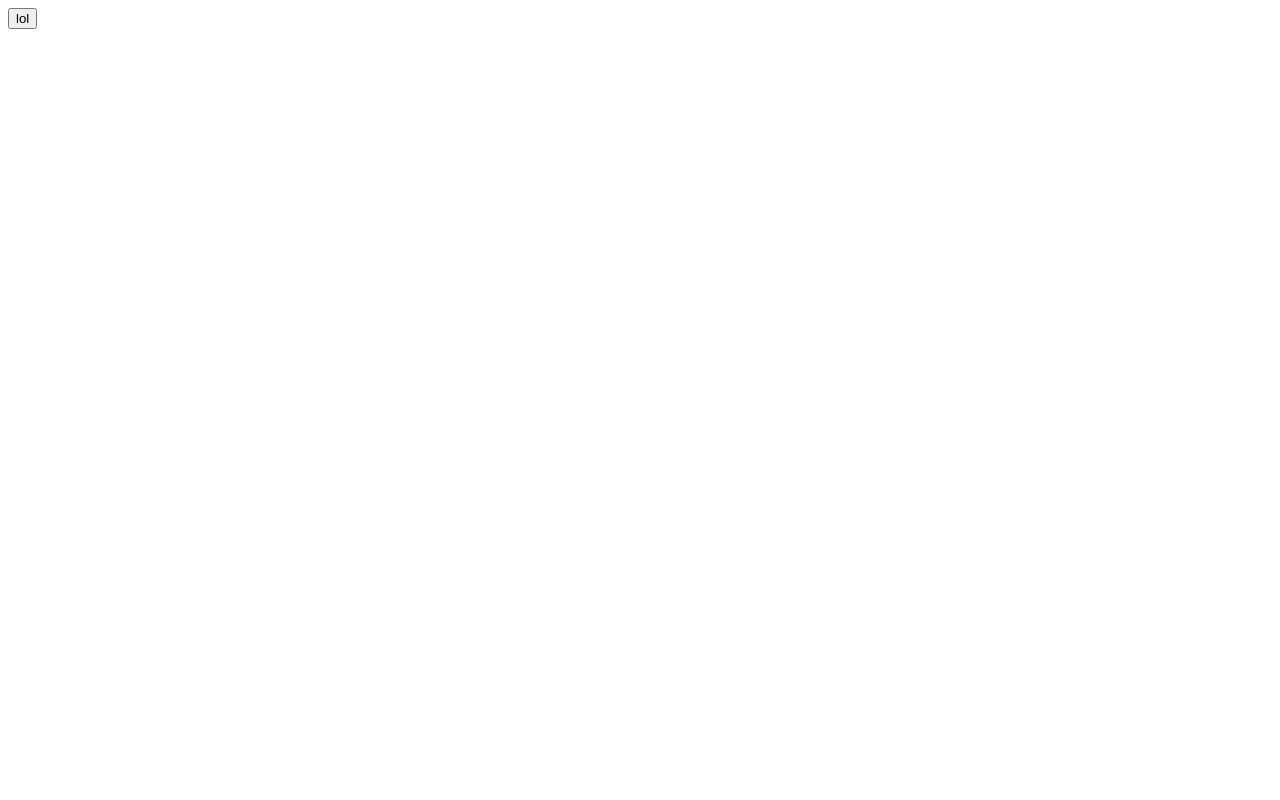
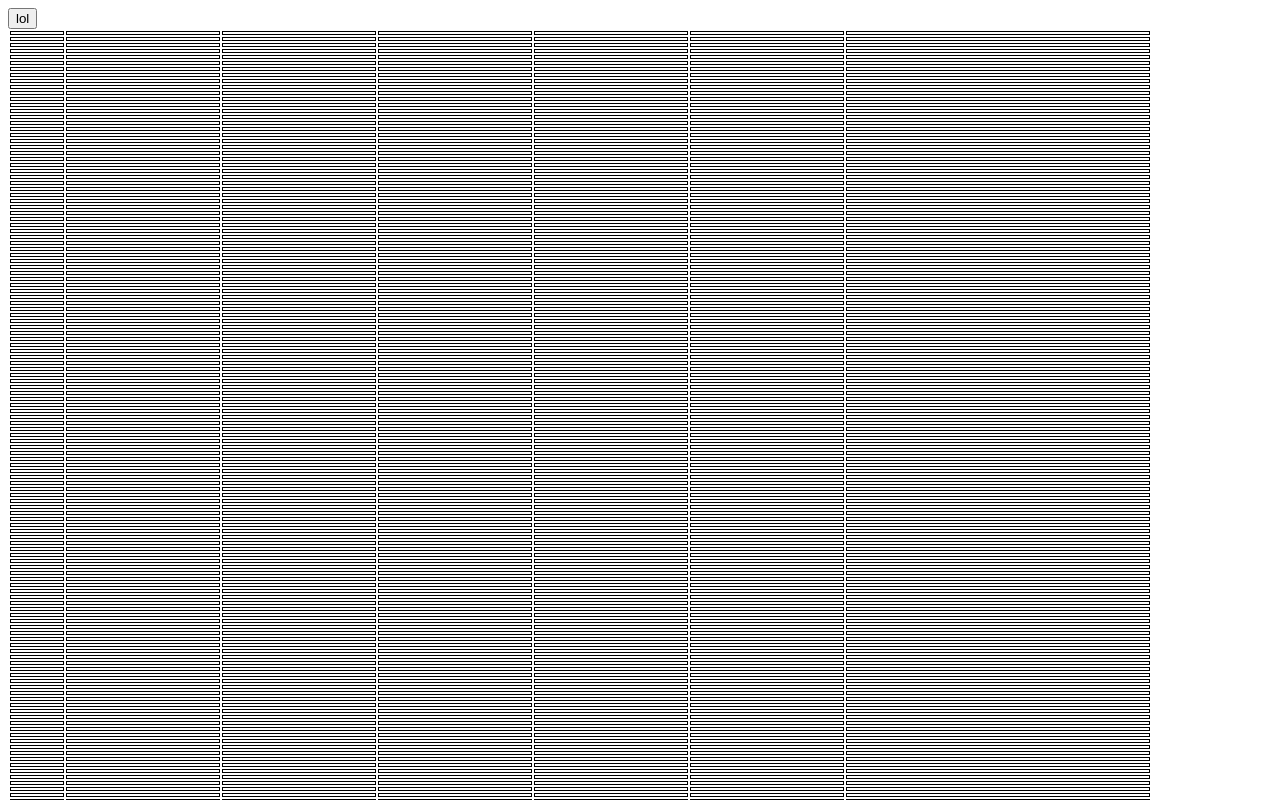
Before and after one commit to wesipls/inventory_manager, a Vue app in the folder frontend/: page / in a window 1280 px wide. Both pictures are taken after a click on the button "lol". Shown: the top 800 px of the page. Built offline with nearby package versions, Linux system fonts and the light colour scheme.

Commit message:
added full list

```diff
--- a/frontend/src/components/invlist.vue
+++ b/frontend/src/components/invlist.vue
@@ -3,9 +3,17 @@
 <template>
 	<div>
 		<button v-on:click="getInventorylist">lol</button>
-		<div v-for="data in inventorylist" :key="data.id">
-		<span>{{data.laptop_name}}</span>
-		</div>
+		<table>
+			<tr v-for="data in inventorylist" :key=data.id>
+				<td style="width: 50px;">{{ data.laptop_id }}</td>
+				<td class="default">{{ data.laptop_name }}</td>
+				<td class="default">{{ data.laptop_manufacturer }}</td>
+				<td class="default">{{ data.laptop_price }}</td>
+				<td class="default">{{ data.purchase_date }}</td>
+				<td class="default">{{ data.warranty_date }}</td>
+				<td style="width: 300px;">{{ data.info }}</td>
+			</tr>
+		</table>
 	</div>
 </template>
 
@@ -27,3 +35,11 @@ import axios from 'axios';
 			}
 		};
 </script>
+<style scoped>
+td {
+border: solid 1px;
+}
+.default {
+	width: 150px;
+}
+</style>
```
